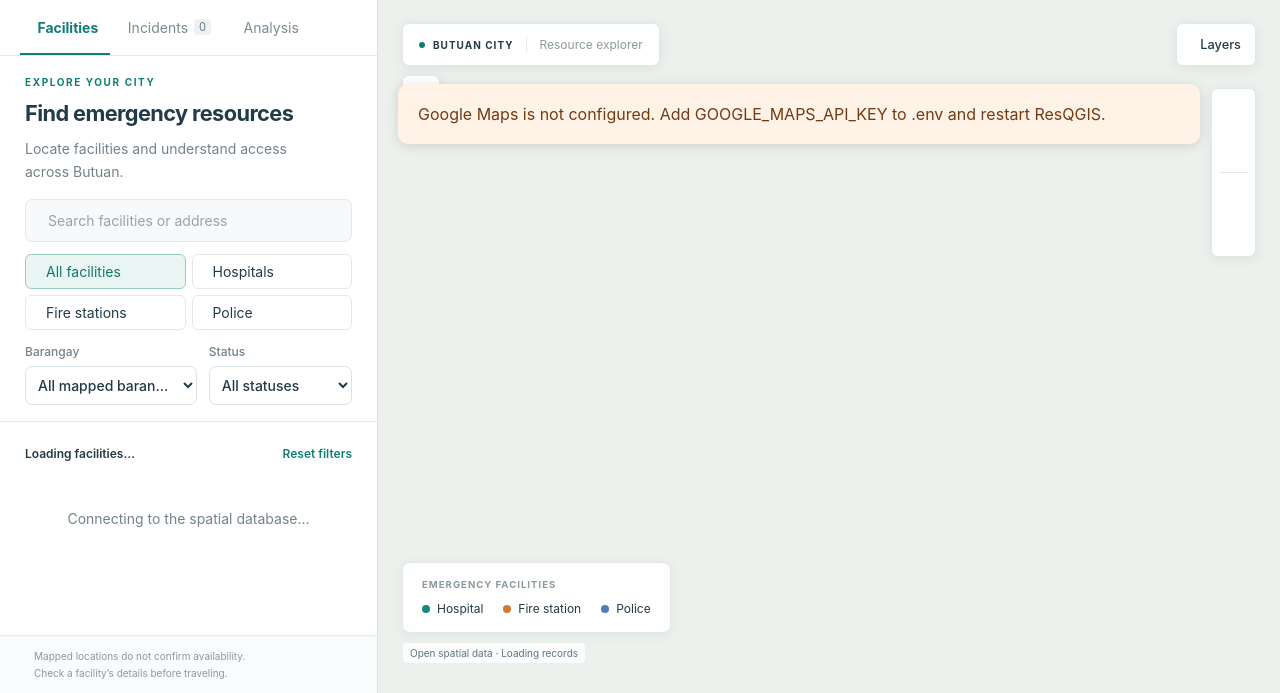
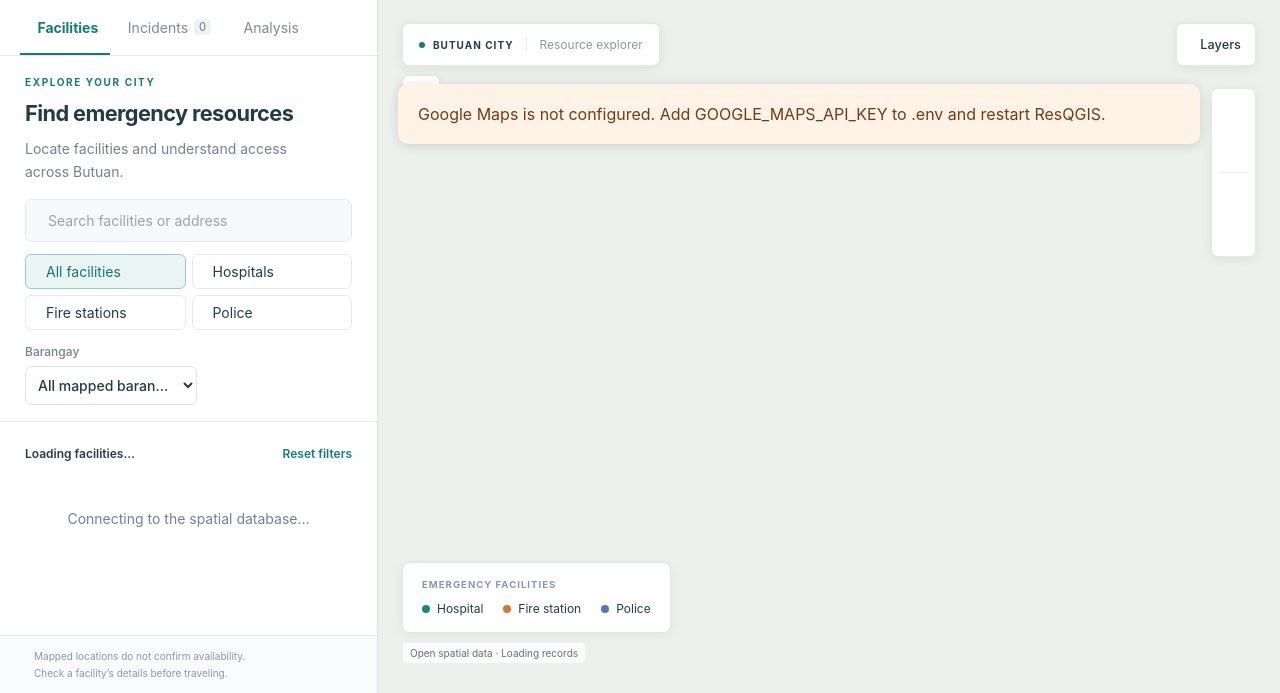
Before and after one commit to cquen-al/resQgis-google-maps, a Flask app: page / in a window 1280 px wide. Shown: the part 107-800 px from the top of the page. Run offline with Flask 3, Linux system fonts and the light colour scheme; some libraries are stand-ins or nearby versions.

Commit message:
Remove public facility status filter

```diff
--- a/static/app.js
+++ b/static/app.js
@@ -1011,9 +1011,6 @@ async function loadFacilities() {
     const barangay =
         $('#barangay-filter');
 
-    const status =
-        $('#status-filter');
-
     const params =
         new URLSearchParams({
             q:
@@ -1029,10 +1026,6 @@ async function loadFacilities() {
                     ? barangay.value
                     : '',
 
-            status:
-                status
-                    ? status.value
-                    : ''
         });
 
     try {
@@ -1224,9 +1217,6 @@ async function loadFacilities() {
     const barangay =
         $('#barangay-filter');
 
-    const status =
-        $('#status-filter');
-
     const params =
         new URLSearchParams({
             q:
@@ -1242,10 +1232,6 @@ async function loadFacilities() {
                     ? barangay.value
                     : '',
 
-            status:
-                status
-                    ? status.value
-                    : ''
         });
 
     try {
@@ -1561,15 +1547,6 @@ const barangayFilter =
 
 if (barangayFilter) {
     barangayFilter.onchange =
-        loadFacilities;
-}
-
-
-const statusFilter =
-    $('#status-filter');
-
-if (statusFilter) {
-    statusFilter.onchange =
         loadFacilities;
 }
 
--- a/templates/index.html
+++ b/templates/index.html
@@ -27,7 +27,7 @@
       <div class="panel-heading"><div class="eyebrow">EXPLORE YOUR CITY</div><h1>Find emergency resources</h1><p>Locate facilities and understand access<br class="desktop-break"> across Butuan.</p></div>
       <div class="filter-area"><label class="search-field"><i data-lucide="search"></i><input id="search" type="search" placeholder="Search facilities or address" aria-label="Search facilities"></label>
       <div class="type-grid" role="group" aria-label="Facility type"><button class="type-filter selected" data-type=""><i data-lucide="layout-grid"></i>All facilities</button><button class="type-filter hospital" data-type="hospital"><i data-lucide="hospital"></i>Hospitals</button><button class="type-filter fire_station" data-type="fire_station"><i data-lucide="flame"></i>Fire stations</button><button class="type-filter police" data-type="police"><i data-lucide="shield"></i>Police</button></div>
-      <div class="filter-row"><label>Barangay<select id="barangay-filter"><option value="">All mapped barangays</option></select></label><label>Status<select id="status-filter"><option value="">All statuses</option><option value="active">Active</option><option value="unverified">Unverified</option><option value="inactive">Inactive</option></select></label></div></div>
+      <div class="filter-row"><label>Barangay<select id="barangay-filter"><option value="">All mapped barangays</option></select></label></div></div>
       <div class="results-heading"><strong id="result-count">Loading facilities…</strong><button class="text-button" id="reset-filters">Reset filters</button></div>
       <div id="facility-list" class="facility-list" aria-live="polite"><div class="empty-state">Connecting to the spatial database…</div></div>
       <div class="data-footnote"><i data-lucide="info"></i><span>Mapped locations do not confirm availability.<br>Check a facility’s details before traveling.</span></div>
```
